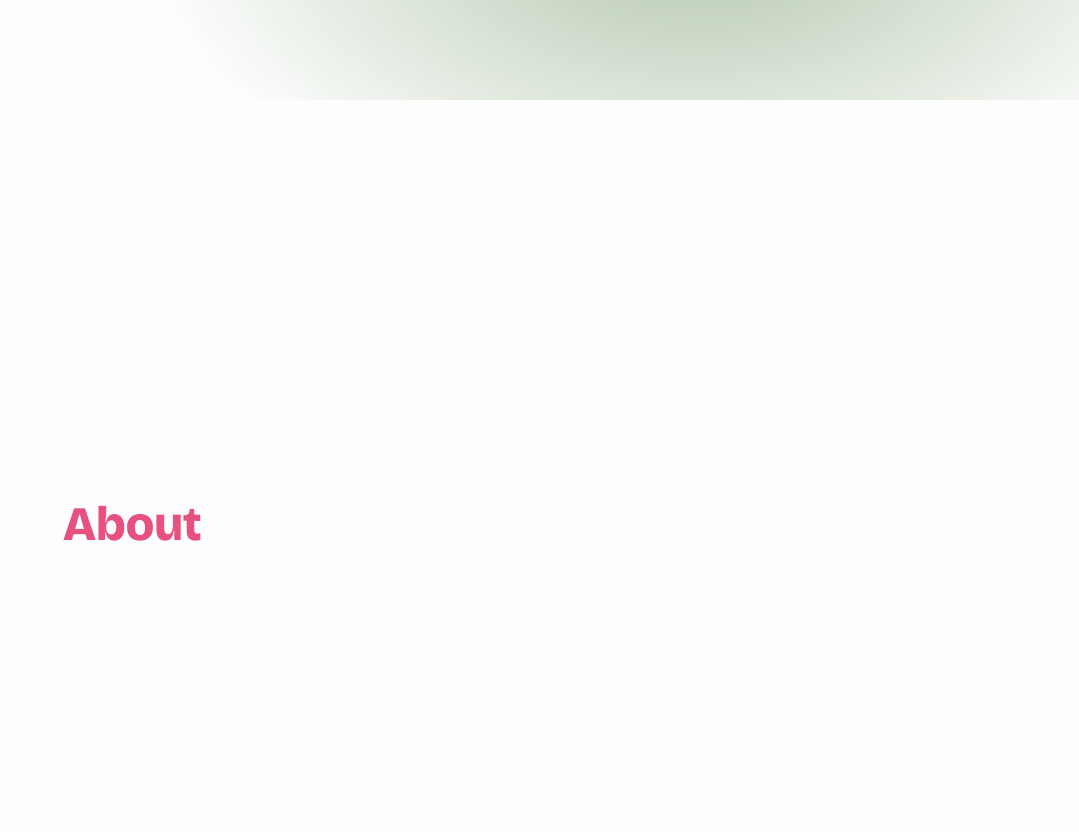
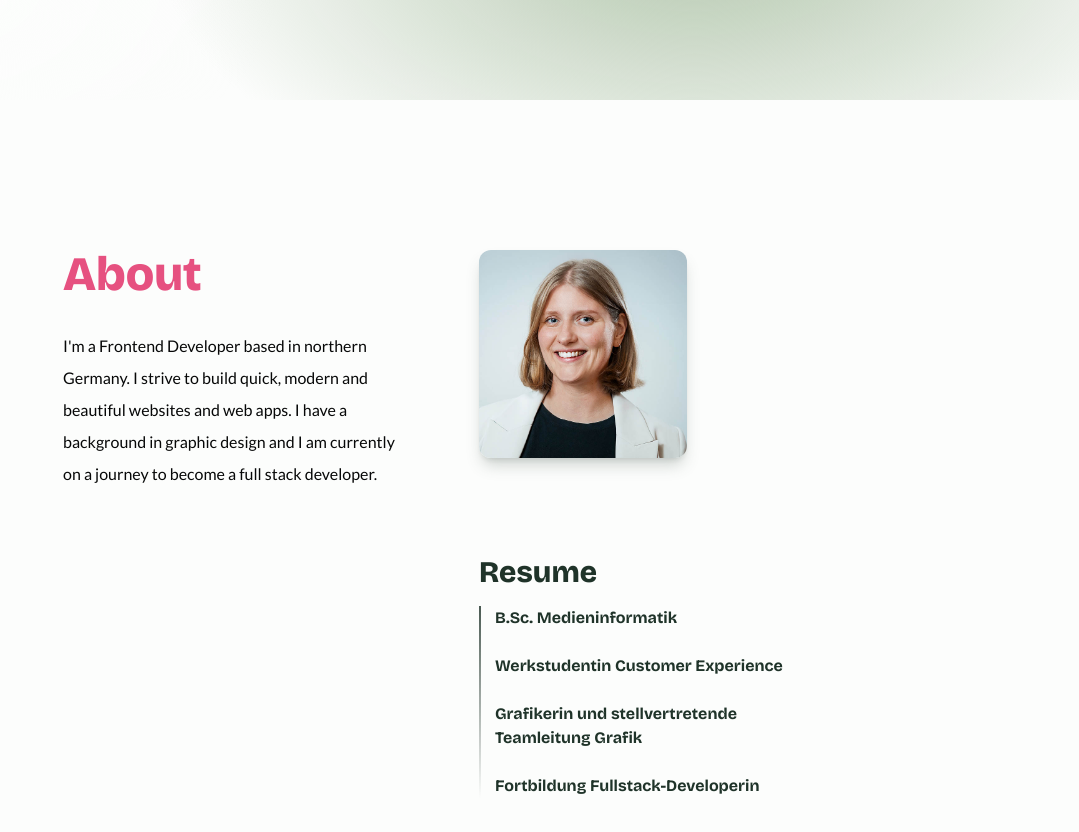
Before and after one commit to jovi-bug/portfolio, a React (Vite) app: page / in a window 1280 px wide. Shown: the part 700-1532 px from the top of the page, without its empty margins (201-1280 px from the left). Built offline with nearby package versions, Linux system fonts and the light colour scheme.

Commit message:
Implemented about section

```diff
--- a/src/App.jsx
+++ b/src/App.jsx
@@ -8,7 +8,22 @@ import Contact from "@/components/sections/Contact.jsx";
 
 function App() {
     return (
+
+        <>
+            <div
+                className="fixed inset-0"
+                style={{
+                    background: `
+                      radial-gradient(ellipse 80% 60% at 20% 20%, #B4C7AE 0%, transparent 60%),
+                      radial-gradient(ellipse 60% 70% at 80% 10%, #B4C7AE 0%, transparent 55%),
+                      radial-gradient(ellipse 70% 60% at 70% 80%, #B4C7AE 0%, transparent 60%),
+                      radial-gradient(ellipse 50% 50% at 10% 85%, #fcfdfc 0%, transparent 55%),
+                      radial-gradient(ellipse 40% 40% at 50% 50%, #fcfdfc 0%, transparent 60%)
+                    `,
+                }}
+            />
             <div className="min-h-screen overflow-x-hidden">
+
                 <Navbar/>
                 <main>
                     <Hero></Hero>
@@ -19,7 +34,7 @@ function App() {
                 </main>
 
             </div>
-
+        </>
     );
 }
 
--- a/src/components/Navbar.jsx
+++ b/src/components/Navbar.jsx
@@ -19,7 +19,7 @@ const Navbar = () => {
                 <nav className="container mx-auto px-6 flex items-center justify-between">
                     <a href="#"
                        className="text-forest-mid font-display font-bold text-xl tracking-tight hover:text-accent transition-all">
-                        TN <span className="text-forest-mid">.</span>
+                        TN<span className="text-forest-mid">.</span>
                     </a>
 
                     {/* Desktop Nav */}
@@ -50,7 +50,7 @@ const Navbar = () => {
                         <div className="container mx-auto px-6 py-6 flex flex-col gap-4">
                             {navLinks.map((link, index) => (
                                 <a key={index} href={link.href}
-                                   className="text-lg text-text-primary-light hover:text-accent py-2 transition-all">
+                                   className="text-lg text-text-primary-dark hover:text-accent py-2 transition-all">
                                     {link.label}
                                 </a>
                             ))}
--- a/src/components/sections/About.jsx
+++ b/src/components/sections/About.jsx
@@ -1,28 +1,59 @@
 import Headline2 from "@/components/typography/Headline2.jsx";
+import Headline3 from "@/components/typography/Headline3.jsx";
+import about from "@/data/about.js";
+import {useState} from "react";
 
 function About() {
+
+    const [hoveredEntry, setHoveredEntry] = useState(null)
+
     return (
 
         <>
             <section id="about" className="relative min-h-screen flex items-center overflow-hidden">
 
-                <div className="container md:mx-60 px-6 pt-32 pb-20 relative z-10">
-                    {/*  Introduction  */}
+                <div className="container md:mx-60 px-6 pt-32 pb-20 relative z-10 space-y-16">
 
-                    <div className=" grid grid-cols-2 gap-8">
+
+                    {/*  Introduction and Image */}
+                    <div className="grid md:grid-cols-2 justify-between md:gap-20">
                         <div>
-                            <Headline2 content=" About"></Headline2>
+                            <Headline2 content="About"></Headline2>
+
+                            <p>{about.description}</p>
                         </div>
-
+                        <img className="rounded-xl h-52 w-52 object-cover shadow-lg shadow-forest-mid/25"
+                             src="/images/Bewerbungsfoto.jpg"/>
 
                     </div>
 
                     {/*  Resume  */}
 
-                    <div>
+                    <div className="grid md:grid-cols-2 md:gap-20">
 
+                        {/*  Details for resume entries  */}
 
-
+                        <div>
+                            {hoveredEntry && <div
+                                className="blur-bg flex flex-col gap-2 p-6 min-h-52 justify-center rounded-xl shadow-forest-mid/25 shadow-lg">
+                                <span className="block w-full">{hoveredEntry.period}</span>
+                                <h4 className="block w-full font-display font-bold text-forest hover:text-accent">{hoveredEntry.institution}</h4>
+                                <span className="block w-full">{hoveredEntry.description}</span>
+                            </div>}
+                        </div>
+                        <div>
+                            <Headline3 content="Resume"></Headline3>
+                            <div className="space-y-6  border-gradient-left pl-4">
+                                {about.cv.map(entry => (
+                                    <h4 className="font-display font-bold text-forest hover:text-accent hover:cursor-pointer"
+                                        onMouseEnter={() => setHoveredEntry(entry)}
+                                        // onMouseLeave={() => setHoveredEntry(null)}
+                                        onClick={() => setHoveredEntry(entry)}>
+                                        {entry.title}
+                                    </h4>
+                                ))}
+                            </div>
+                        </div>
                     </div>
 
                 </div>
--- a/src/components/sections/Hero.jsx
+++ b/src/components/sections/Hero.jsx
@@ -6,18 +6,18 @@ function AboutSection() {
     return (
         <section className="relative min-h-screen flex items-center overflow-hidden">
 
-            <div
-                className="absolute inset-0"
-                style={{
-                    background: `
-                      radial-gradient(ellipse 80% 60% at 20% 20%, #B4C7AE 0%, transparent 60%),
-                      radial-gradient(ellipse 60% 70% at 80% 10%, #B4C7AE 0%, transparent 55%),
-                      radial-gradient(ellipse 70% 60% at 70% 80%, #B4C7AE 0%, transparent 60%),
-                      radial-gradient(ellipse 50% 50% at 10% 85%, #fcfdfc 0%, transparent 55%),
-                      radial-gradient(ellipse 40% 40% at 50% 50%, #fcfdfc 0%, transparent 60%)
-                    `,
-                }}
-            />
+            {/*<div*/}
+            {/*    className="absolute inset-0"*/}
+            {/*    style={{*/}
+            {/*        background: `*/}
+            {/*          radial-gradient(ellipse 80% 60% at 20% 20%, #B4C7AE 0%, transparent 60%),*/}
+            {/*          radial-gradient(ellipse 60% 70% at 80% 10%, #B4C7AE 0%, transparent 55%),*/}
+            {/*          radial-gradient(ellipse 70% 60% at 70% 80%, #B4C7AE 0%, transparent 60%),*/}
+            {/*          radial-gradient(ellipse 50% 50% at 10% 85%, #fcfdfc 0%, transparent 55%),*/}
+            {/*          radial-gradient(ellipse 40% 40% at 50% 50%, #fcfdfc 0%, transparent 60%)*/}
+            {/*        `,*/}
+            {/*    }}*/}
+            {/*/>*/}
             <div className="container md:mx-60 px-6 pt-32 pb-20 relative z-10 text-forest">
                 <div>
                     {/* Stars */}
--- a/src/components/sections/Skills.jsx
+++ b/src/components/sections/Skills.jsx
@@ -3,7 +3,7 @@ function Skills() {
     return (
 
         <>
-            <section>
+            <section id="about" className="relative min-h-screen flex items-center overflow-hidden">
 
             </section>
         </>
--- a/src/components/smallComponents/Button.jsx
+++ b/src/components/smallComponents/Button.jsx
@@ -1,7 +1,7 @@
 const Button = ({className ="", size = "default", children}) => {
     const baseClasses = "relative overflow-hidden rounded-full font-bold" +
         "focus:outline-none focus-visible:ring-2 focus-visible:ring-accent " +
-        "bg-sage hover:bg-sage/60 transition-all shadow-lg shadow-sage/25 cursor-pointer";
+        "bg-sage hover:bg-sage/60 transition-all shadow-lg shadow-forest-mid/25 cursor-pointer";
 
     const sizeClasses = {
         sm: "px-4 py-2 text-sm",
--- a/src/components/typography/Headline2.jsx
+++ b/src/components/typography/Headline2.jsx
@@ -1,7 +1,7 @@
 const Headline2 = ({content = "Headline 2"}) => {
 
     return (
-        <h2 className="text-accent text-5xl font-extrabold font-display">{content}</h2>
+        <h2 className="text-accent text-5xl font-extrabold font-display mb-8">{content}</h2>
     )
 
 }
--- /dev/null
+++ b/src/components/typography/Headline3.jsx
@@ -0,0 +1,9 @@
+const Headline2 = ({content = "Headline 3"}) => {
+
+    return (
+        <h3 className="text-forest text-3xl font-extrabold font-display mb-4">{content}</h3>
+    )
+
+}
+
+export default Headline2;
--- a/src/data/about.js
+++ b/src/data/about.js
@@ -8,28 +8,32 @@ const about = {
             id: "cv_1",
             period: "2015 - 2019",
             institution: "Hochschule Flensburg",
-            description: "B.Sc. Medieninformatik",
+            title: "B.Sc. Medieninformatik",
+            description: "Lorem ipsum dolor sit amet, sdfghjkl dfghj sdfrtgh sedrftgzhuj",
             type: "education"
         },
         {
             id: "cv_2",
             period: "09.2017 - 08.2018",
             institution: "ORION Versand",
-            description: "Werkstudentin Customer About",
+            title: "Werkstudentin Customer Experience",
+            description: "Lorem ipsum dolor sit amet, sdfghjkl dfghj sdfrtgh sedrftgzhuj",
             type: "work"
         },
         {
             id: "cv_3",
             period: "11.2019 - 06.2025",
             institution: "ORION Versand",
-            description: "Grafikerin und stellvertretende Teamleitung Grafik",
+            title: "Grafikerin und stellvertretende Teamleitung Grafik",
+            description: "Lorem ipsum dolor sit amet, sdfghjkl dfghj sdfrtgh sedrftgzhuj",
             type: "work"
         },
         {
             id: "cv_4",
             period: "08.2025 - present",
             institution: "alfatraining Bildungszentrum",
-            description: "Fortbildung Fullstack-Developerin",
+            title: "Fortbildung Fullstack-Developerin",
+            description: "Lorem ipsum dolor sit amet, sdfghjkl dfghj sdfrtgh sedrftgzhuj",
             type: "education"
         }
     ]
--- a/src/styles.css
+++ b/src/styles.css
@@ -53,6 +53,10 @@
     .font-display {
         font-family: 'Bricolage', 'sans-serif';
     }
+
+    p {
+        line-height: 2;
+    }
 }
 
 @layer components {
@@ -68,4 +72,19 @@
         border: 1px solid color-mix(in srgb, var(--color-bg-light) 60%, transparent);
     }
 
+    .border-gradient-left {
+        position: relative;
+        padding-left: 1rem;
+    }
+
+    .border-gradient-left::before {
+        content: '';
+        position: absolute;
+        left: 0;
+        top: 0;
+        height: 100%;
+        width: 2px;
+        background: linear-gradient(to bottom, #4A5A52, #4A5A5200);
+    }
+
 }
```
Also changed, not shown: 1 other file (tests, documents, lock files or other folders).
